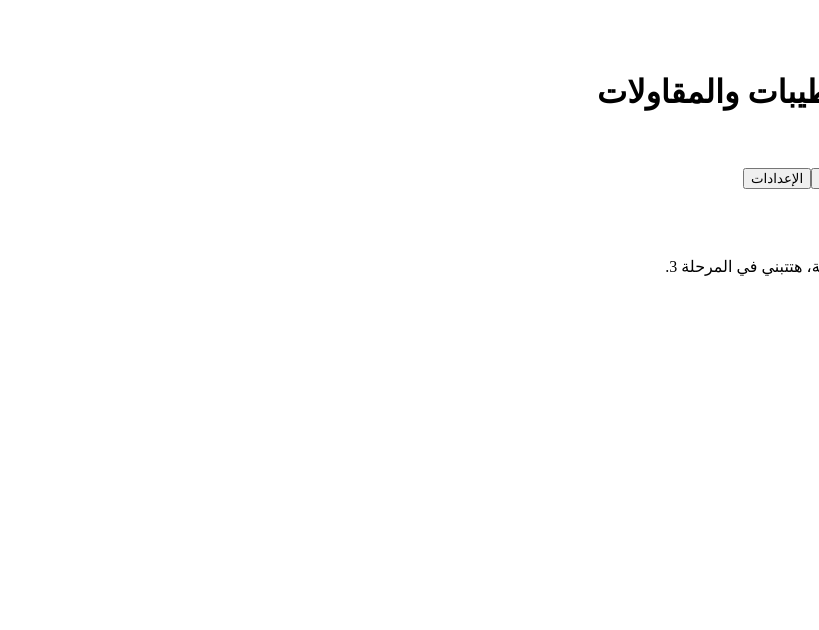
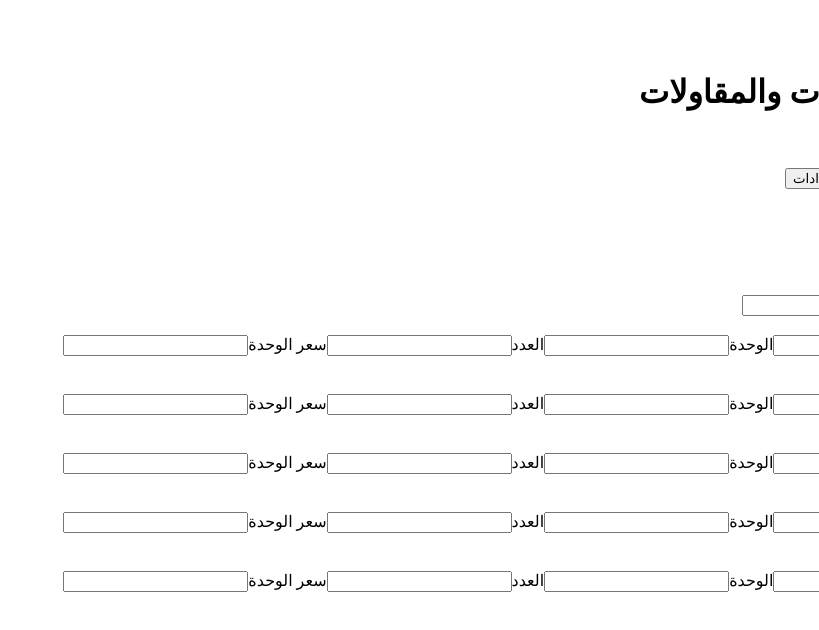
Before and after one commit to ahmeddoola941-create/altheqa-invoices, a React (Vite) app: page / in a window 1280 px wide. Shown: the top 630 px of the page, without its empty margins (461-1280 px from the left). Built offline with nearby package versions, Linux system fonts and the light colour scheme; the HTML template or start-up script is replaced by a standard one.

Commit message:
Update App.jsx

```diff
--- a/src/App.jsx
+++ b/src/App.jsx
@@ -1,8 +1,9 @@
 import { useState, useEffect } from 'react'
+import NewInvoice from './NewInvoice.jsx'
 import { countInvoices, backupText, restoreFromText, requestPersist, SOFT_LIMIT } from './storage.js'
 
 const TABS = [
-  { id: 'new', label: 'فاتورة جديدة', hint: 'المرحلة 3' },
+  { id: 'new', label: 'فاتورة جديدة', hint: '' },
   { id: 'archive', label: 'الأرشيف', hint: 'المرحلة 4' },
   { id: 'settings', label: 'الإعدادات', hint: 'المرحلة 6' },
 ]
@@ -82,6 +83,8 @@ export default function App() {
       <main className="content">
         {tab === 'settings' ? (
           <Settings />
+        ) : tab === 'new' ? (
+          <NewInvoice />
         ) : (
           <section className="panel">
             <h2>{current.label}</h2>
```
